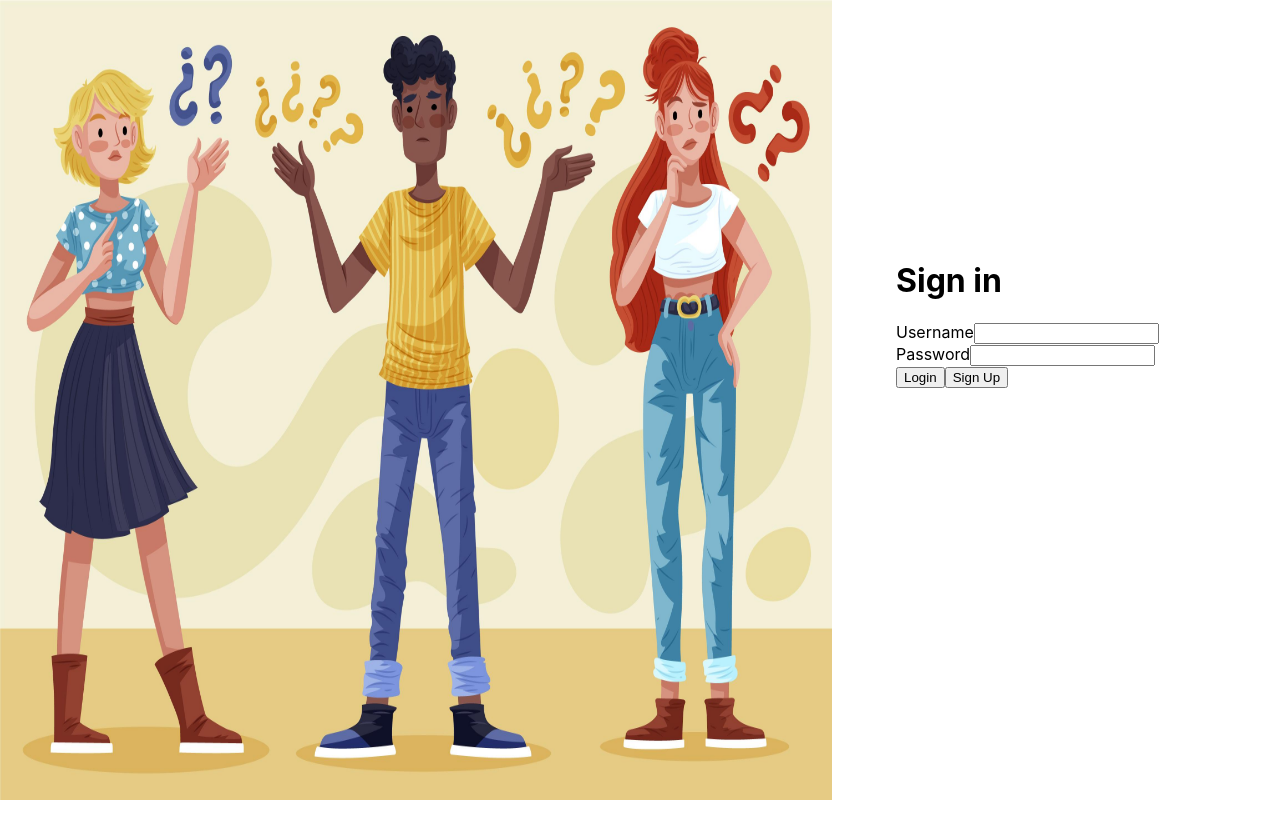
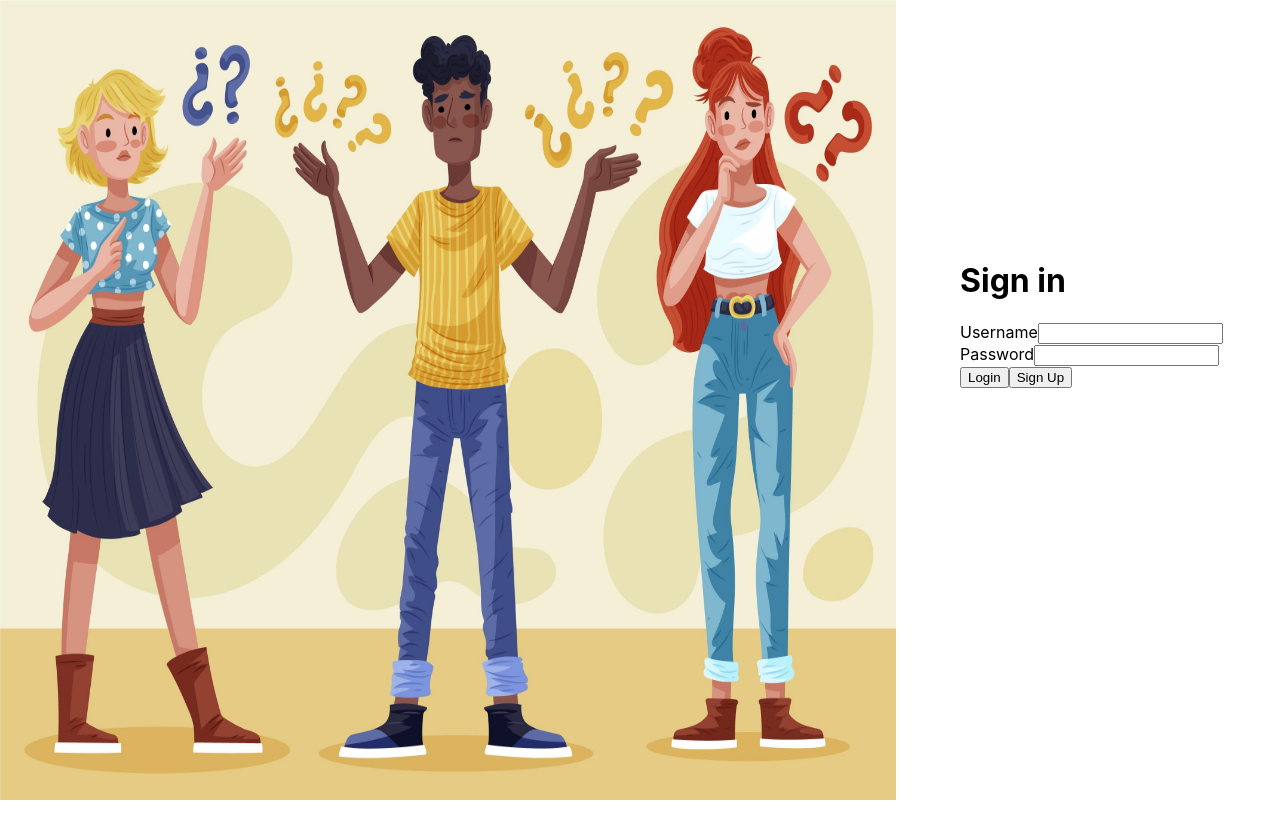
Before and after one commit to NixonOjiem/forum, a React (Create React App) app in the folder frontend/: page / in a window 1280 px wide. Shown: the top 838 px of the page. After the commit the page ends 800 px from the top, so only its background shows below. Built offline with nearby package versions, Linux system fonts and the light colour scheme.

Commit message:
twicked minor UI changes

```diff
--- a/frontend/src/App.css
+++ b/frontend/src/App.css
@@ -1,16 +1,26 @@
 /* Editing the signin and signup form */
+.auth-container{
+    width: 100vw;
+    height: 100vh;
+    overflow-y: hidden;
+    overflow-y: hidden;
+}
+
 .banner{
-    width: 65%;
+    width: 70%;
     height: 100vh;
     float: left;
 }
 .banner-pic{
     width:100%;
-    height: 100vh;
+    height: 100%;
 }
 .auth-form{
     float:right;
-    height: 100vh;
-    width: 30%;
+    height: auto;
+    width: 25%;
     margin-top: 30vh;
+    margin-left: 5px;
+    overflow-y: hidden;
+    overflow-y: hidden;
 }
```
Also changed, not shown: frontend/src/components/SignIn_Up.js (+6 -2 lines), 1 other file (tests, documents, lock files or other folders).
